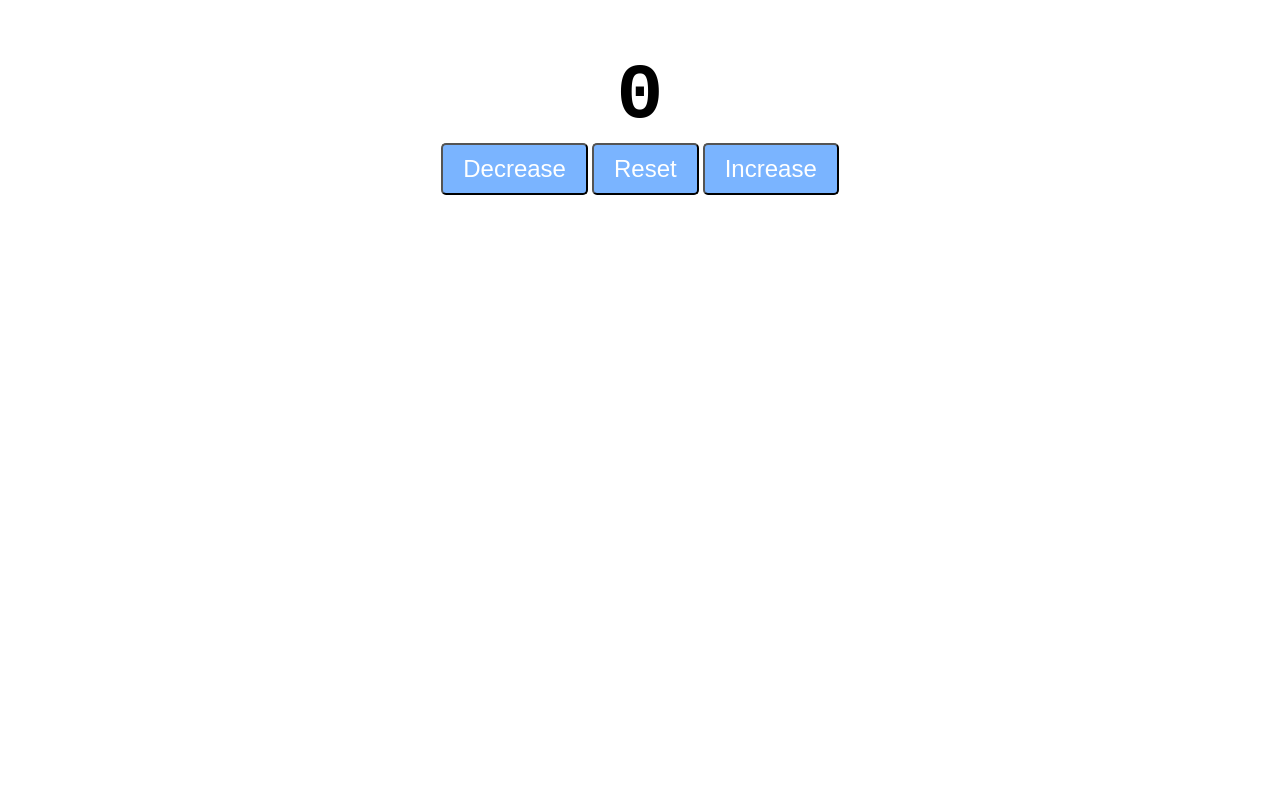
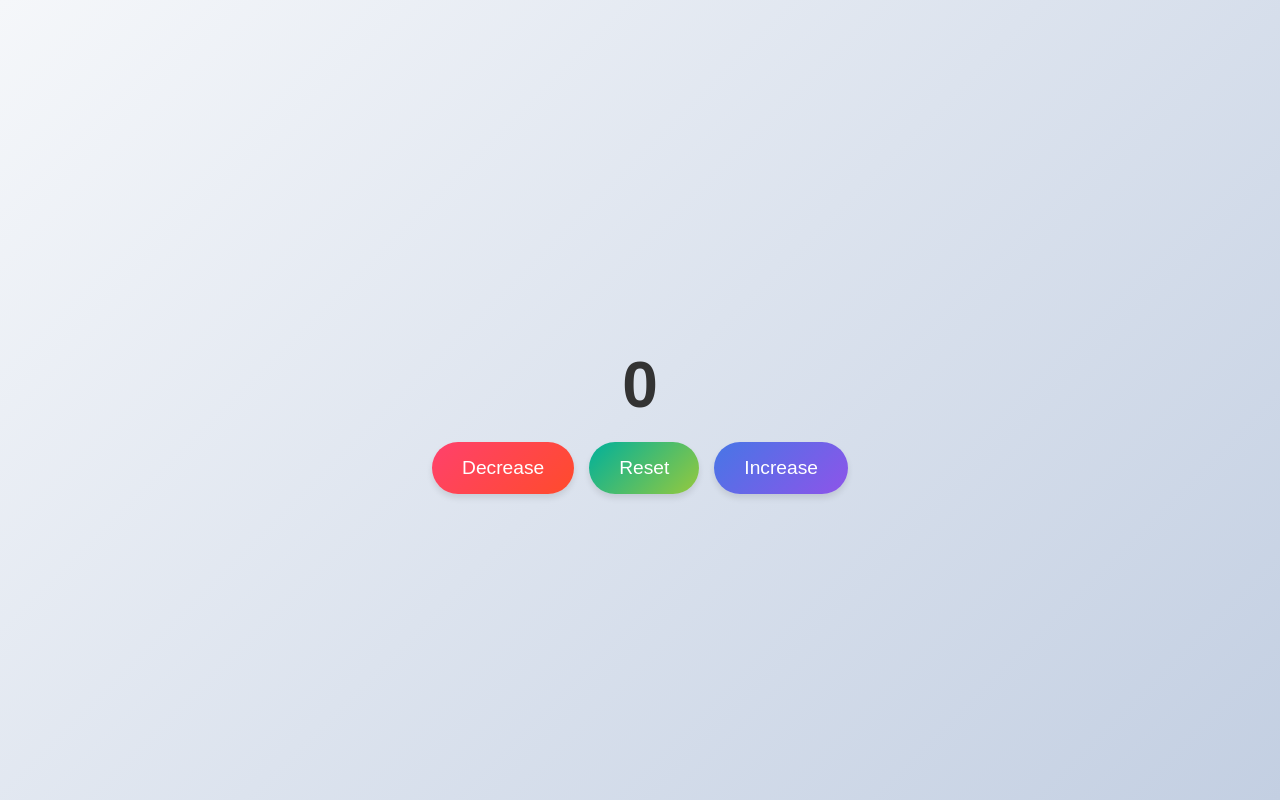
Before and after one commit to Devraj-jha/HTML-CSS--JS-Projects, a plain HTML site: page counter programme/index.html in a window 1280 px wide. Drawn offline with Linux system fonts and the light colour scheme.

Commit message:
Your commit message

```diff
--- a/Test/style.css
+++ b/Test/style.css
@@ -0,0 +1,5 @@
+* {
+  padding:0;
+  margin:0;
+  box
+}
--- a/counter programme/script.js
+++ b/counter programme/script.js
@@ -4,15 +4,47 @@ const increaseBtn = document.getElementById("increaseBtn");
 const Heading = document.getElementById("Heading");
 
 let count = 0;
+
+// Function to remove animation classes after the animation ends
+const removeAnimationClasses = () => {
+  Heading.classList.remove("fire-effect", "ice-effect");
+};
+
+// Increase button
 increaseBtn.onclick = function () {
   count++;
   Heading.textContent = count;
+
+  // Remove ice effect if present and add fire effect
+  Heading.classList.remove("ice-effect");
+  Heading.classList.add("fire-effect");
+
+  // Remove the fire effect after the animation ends
+  Heading.addEventListener("animationend", removeAnimationClasses, {
+    once: true,
+  });
 };
+
+// Decrease button
 decreaseBtn.onclick = function () {
   count--;
   Heading.textContent = count;
+
+  // Remove fire effect if present and add ice effect
+  Heading.classList.remove("fire-effect");
+  Heading.classList.add("ice-effect");
+
+  // Remove the ice effect after the animation ends
+  Heading.addEventListener("animationend", removeAnimationClasses, {
+    once: true,
+  });
 };
+
+// Reset button
 resetBtn.onclick = function () {
   count = 0;
   Heading.textContent = count;
+
+  // Remove both fire and ice effects
+  Heading.classList.remove("fire-effect", "ice-effect");
 };
--- a/counter programme/style.css
+++ b/counter programme/style.css
@@ -1,22 +1,140 @@
+/* General body styling */
+body {
+  font-family: "Arial", sans-serif;
+  background: linear-gradient(135deg, #f5f7fa, #c3cfe2);
+  display: flex;
+  justify-content: center;
+  align-items: center;
+  height: 100vh;
+  margin: 0;
+  flex-direction: column;
+}
+
+/* Heading styling */
 #Heading {
-  text-align: center;
-  display: block;
-  font-family: monospace;
-  font-size: 6em;
-  margin-bottom: 3px;
+  font-size: 4rem;
+  color: #333;
+  margin-bottom: 20px;
 }
-Div {
-  text-align: center;
+
+/* Container for buttons */
+.Div {
+  display: flex;
+  gap: 15px;
 }
+
+/* Base button styling */
 .buttons {
-  padding: 10px 20px;
-  font-size: 1.5em;
+  padding: 15px 30px;
+  font-size: 1.2rem;
   color: white;
-  background-color: hsl(214, 100%, 74%);
-  border-radius: 5px;
+  border: none;
+  border-radius: 50px;
   cursor: pointer;
-  transition: background-color 0.25s;
+  background: linear-gradient(135deg, #6a11cb, #2575fc);
+  box-shadow: 0 4px 6px rgba(0, 0, 0, 0.1);
+  transition: all 0.3s ease;
+  position: relative;
+  overflow: hidden;
 }
+
+/* Hover effect */
 .buttons:hover {
-  background-color: rgb(44, 44, 206);
+  transform: translateY(-5px);
+  box-shadow: 0 6px 12px rgba(0, 0, 0, 0.2);
+  background: linear-gradient(135deg, #2575fc, #6a11cb);
 }
+
+/* Active (click) effect */
+.buttons:active {
+  transform: translateY(0);
+  box-shadow: 0 4px 6px rgba(0, 0, 0, 0.1);
+}
+
+/* Ripple effect animation */
+.buttons::after {
+  content: "";
+  position: absolute;
+  top: 50%;
+  left: 50%;
+  width: 300%;
+  height: 300%;
+  background: rgba(255, 255, 255, 0.3);
+  border-radius: 50%;
+  transform: translate(-50%, -50%) scale(0);
+  transition: transform 0.5s ease, opacity 0.5s ease;
+  opacity: 0;
+}
+
+.buttons:active::after {
+  transform: translate(-50%, -50%) scale(1);
+  opacity: 1;
+}
+
+/* Specific button colors */
+#decreaseBtn {
+  background: linear-gradient(135deg, #ff416c, #ff4b2b);
+}
+
+#resetBtn {
+  background: linear-gradient(135deg, #00b09b, #96c93d);
+}
+
+#increaseBtn {
+  background: linear-gradient(135deg, #4776e6, #8e54e9);
+}
+
+/* Hover colors for specific buttons */
+#decreaseBtn:hover {
+  background: linear-gradient(135deg, #ff4b2b, #ff416c);
+}
+
+#resetBtn:hover {
+  background: linear-gradient(135deg, #96c93d, #00b09b);
+}
+
+#increaseBtn:hover {
+  background: linear-gradient(135deg, #8e54e9, #4776e6);
+}
+
+/* Fire effect animation */
+@keyframes fireEffect {
+  0% {
+    text-shadow: 0 0 5px #ff4500, 0 0 10px #ff4500, 0 0 20px #ff4500,
+      0 0 40px #ff4500;
+  }
+  50% {
+    text-shadow: 0 0 10px #ff8c00, 0 0 20px #ff8c00, 0 0 40px #ff8c00,
+      0 0 80px #ff8c00;
+  }
+  100% {
+    text-shadow: 0 0 5px #ff4500, 0 0 10px #ff4500, 0 0 20px #ff4500,
+      0 0 40px #ff4500;
+  }
+}
+
+/* Ice effect animation */
+@keyframes iceEffect {
+  0% {
+    text-shadow: 0 0 5px #00bfff, 0 0 10px #00bfff, 0 0 20px #00bfff,
+      0 0 40px #00bfff;
+  }
+  50% {
+    text-shadow: 0 0 10px #87ceeb, 0 0 20px #87ceeb, 0 0 40px #87ceeb,
+      0 0 80px #87ceeb;
+  }
+  100% {
+    text-shadow: 0 0 5px #00bfff, 0 0 10px #00bfff, 0 0 20px #00bfff,
+      0 0 40px #00bfff;
+  }
+}
+
+/* Apply fire effect */
+.fire-effect {
+  animation: fireEffect 1s ease-in-out;
+}
+
+/* Apply ice effect */
+.ice-effect {
+  animation: iceEffect 1s ease-in-out;
+}
```
Also changed, not shown: Test/index.html (+18 -0 lines).
